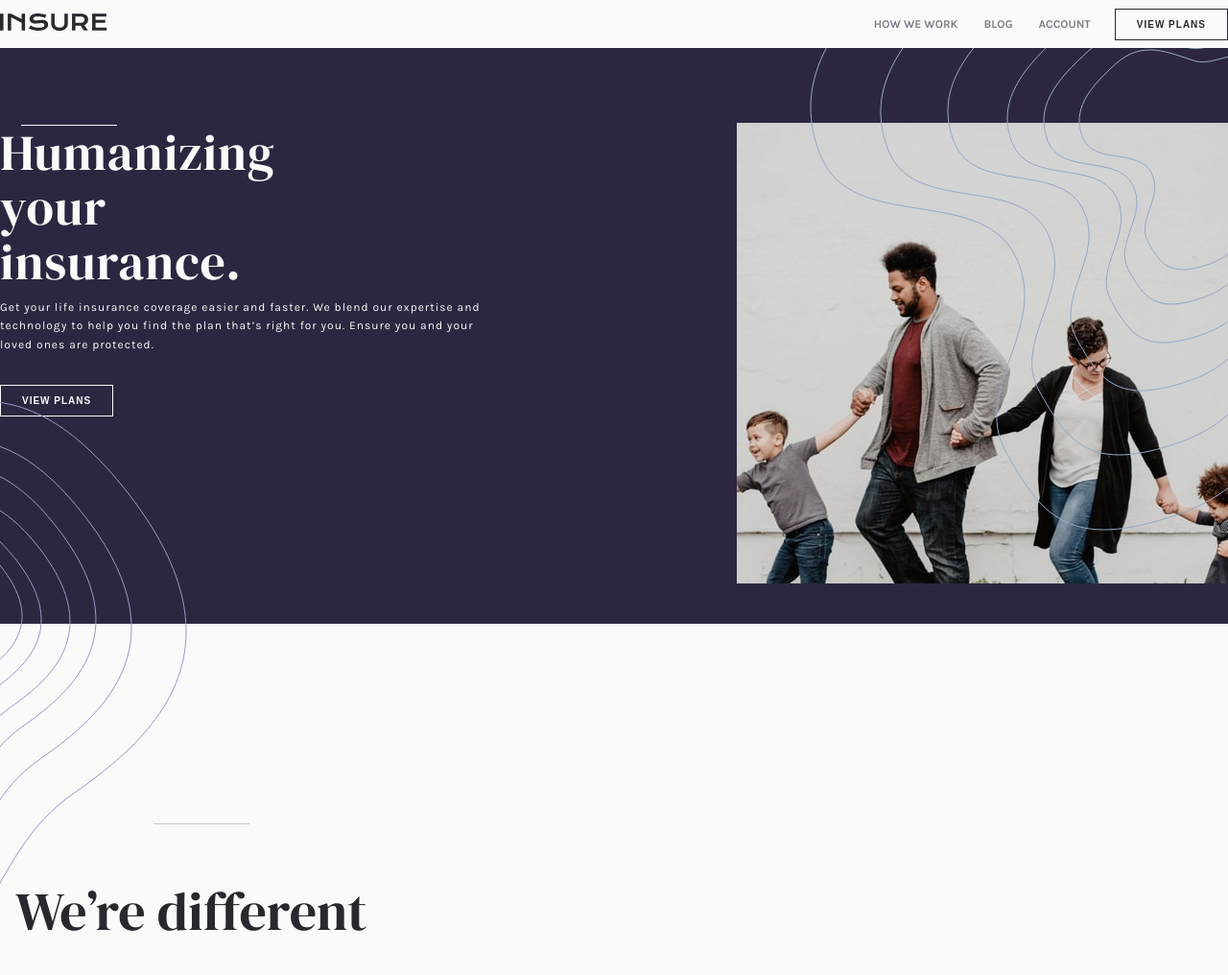
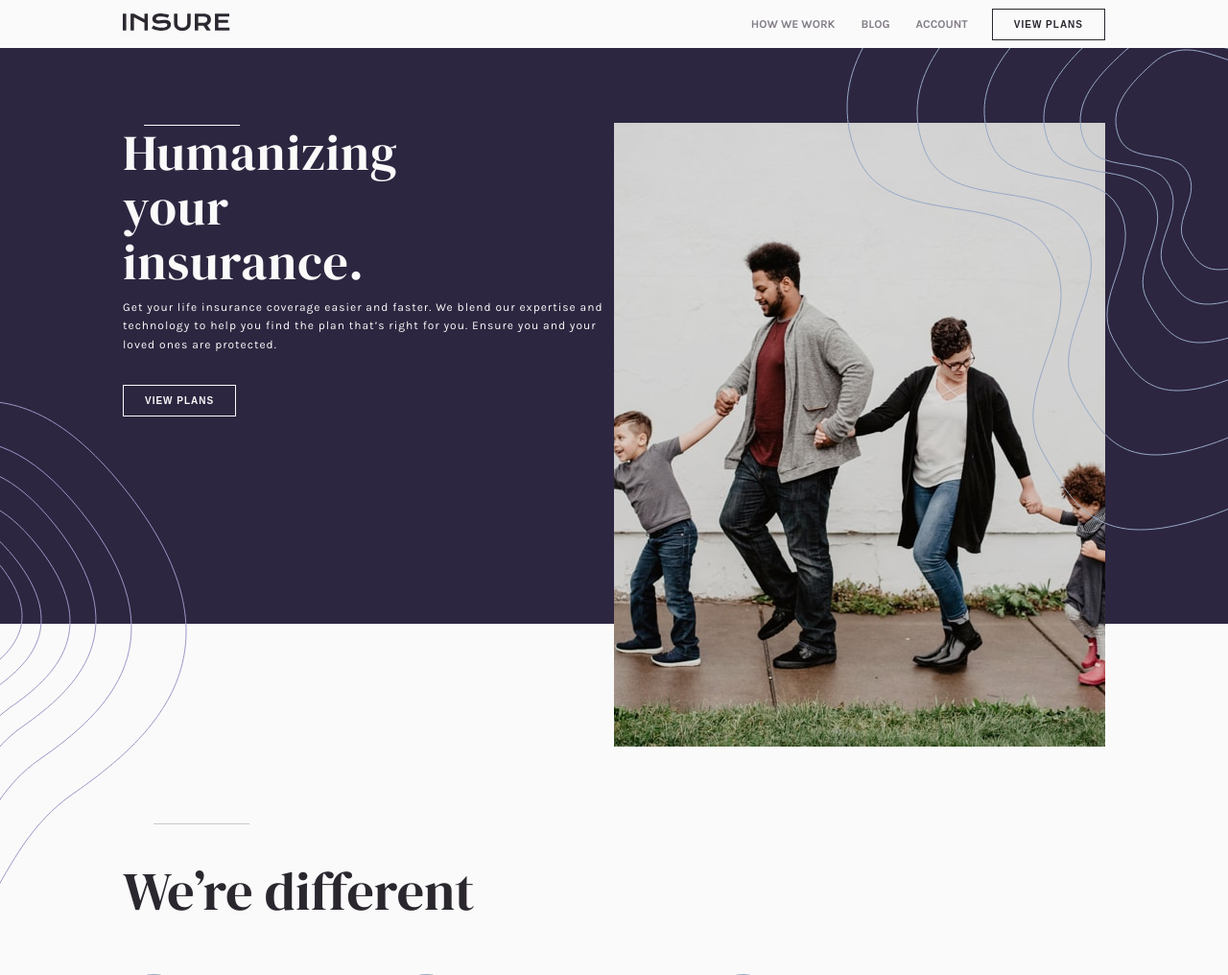
Before and after one commit to Z11mm/insure-landing-page, a PHP site: page / in a window 1280 px wide. Shown: the top 1016 px of the page at 96% size. Run offline with PHP 8.4, Linux system fonts and the light colour scheme.

Commit message:
adding styles to fix unresponsive desktop layout

```diff
--- a/index.html
+++ b/index.html
@@ -45,6 +45,7 @@
       </header>
 
       <section class="hero">
+        <div class="hero-content-wrapper">
           <div class="hero-image"></div>
           <div class="hero-text">
             <h1>Humanizing your insurance.</h1>
@@ -54,6 +55,7 @@
               you. Ensure you and your loved ones are protected.
             </p>
             <button type="button" class="button">View plans</button>
+          </div>
         </div>
       </section>
 
@@ -88,7 +90,6 @@
               We make sure you’re covered when you need it.
             </p>
           </div>
-        </>
       </section>
 
       <section>
--- a/scss/styles.scss
+++ b/scss/styles.scss
@@ -146,12 +146,13 @@ body {
   .main-container {
     display: flex;
     flex-flow: column wrap;
+
+    header,
+    footer,
+    section:not(.hero) {
+      padding: 0 8rem;
     }
-  // .main-container > header,
-  // footer,
-  // section:not(.hero) {
-  //   padding: 0 10rem;
-  // }
+  }
 
   .header-links {
     display: flex;
@@ -189,14 +190,22 @@ body {
     flex-flow: row wrap;
     position: relative;
     background-color: $dark-violet;
+
+    .hero-content-wrapper {
       overflow: hidden;
+      width: 100%;
+
+      .hero-image,
+      .hero-text {
+        margin: 0 8rem;
+      }
 
       .hero-image {
         width: 40%;
+        height: 650px;
         position: absolute;
-      background: url('../images/image-intro-desktop.jpg') no-repeat;
-      // background-size: 600px;
-      // height: 650px;
+        background: url('../images/image-intro-desktop.jpg') no-repeat 50% 100%;
+        // background-size: 80% 100%;
         right: 0;
         top: 13%;
         z-index: 1;
@@ -205,11 +214,10 @@ body {
       .hero-text {
         padding: 3rem 0;
         width: 100%;
-      // position: relative;
+        position: relative;
         background-image: none;
         height: 600px;
         text-align: left;
-      overflow: hidden;
 
         h1 {
           font-size: 52px;
@@ -243,9 +251,10 @@ body {
         &::after {
           content: url('../images/bg-pattern-intro-right-desktop.svg');
           position: absolute;
-        right: 0;
+          right: 7%;
           top: -15%;
           z-index: 1;
+        }
       }
     }
   }
```
Also changed, not shown: css/styles.min.css, 1 other file. Lines whose indentation alone changed are shown as unchanged.
